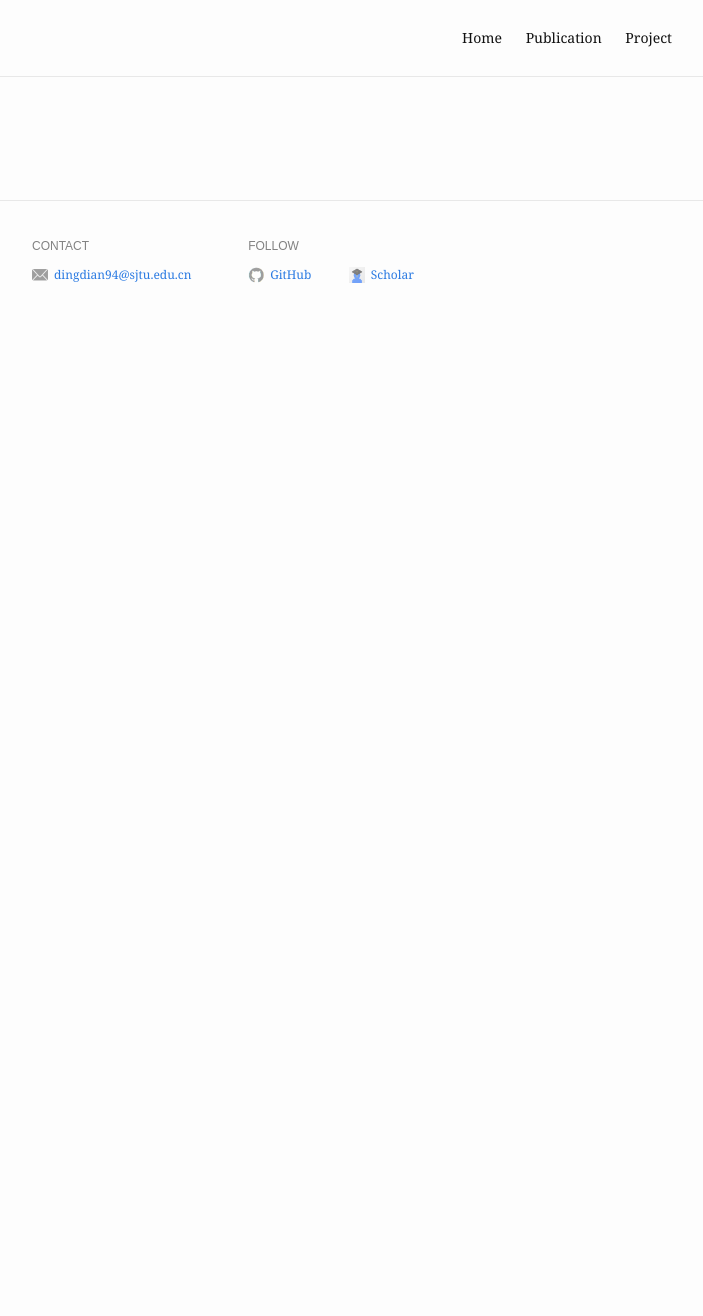
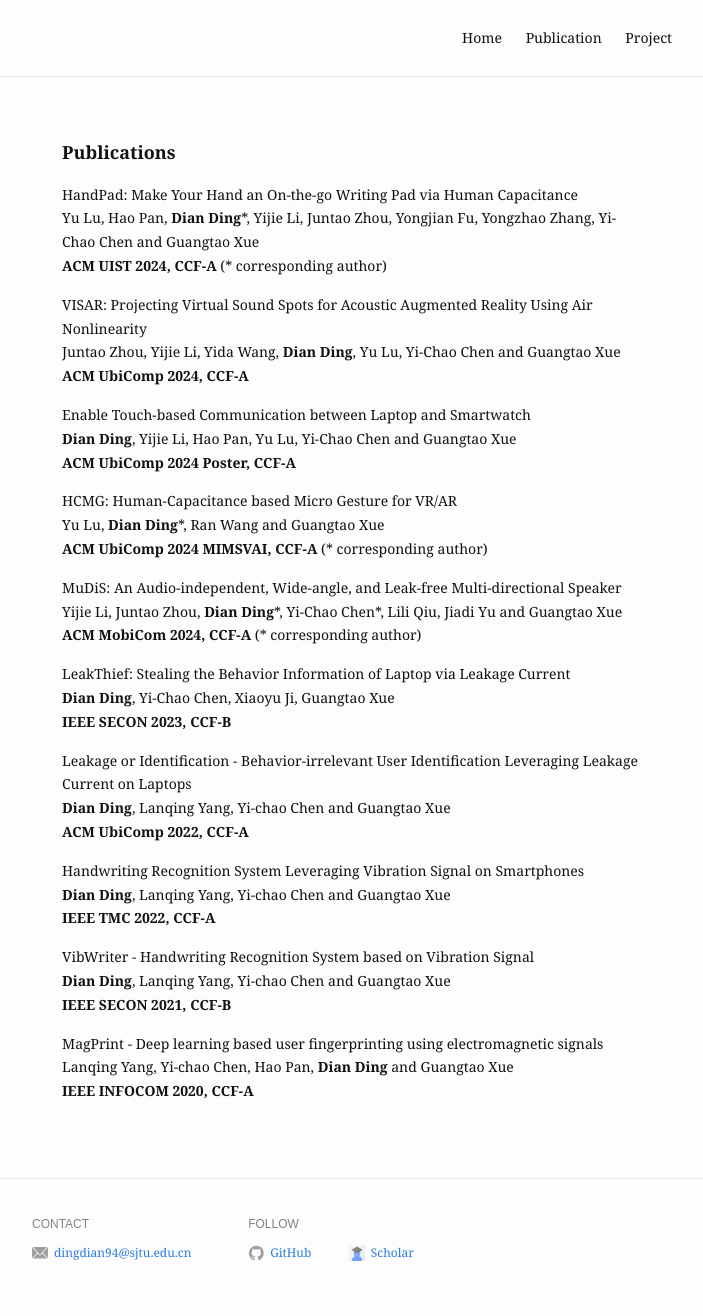
Before and after one commit to dianding0102/dian_web, a Jekyll site: the page built from publication.md, in a window 1280 px wide. Shown: the whole page, without its empty margins (288-991 px from the left). Built offline with Jekyll 4.4.1, drawn with Linux system fonts in a browser that asks for light colours; our own code applies the rules of GitHub Pages for plain Markdown files; before the commit the page ends 900 px from its top, so only the background shows below that.

Commit message:
Update publication.md

```diff
--- a/publication.md
+++ b/publication.md
@@ -1,37 +1,60 @@
----
-layout: work
-title: Publication
-slug: /work
-sjtu_picture:
-  src: /assets/img/title.png
-  alt: website picture
-items:
-  - title: IEEE SECON 2023 (CCF B)
-    image:
-      src: /assets/img/work/secon.png
-    description: LeakThief: Stealing the Behavior Information of Laptop via Leakage Current - Dian Ding, Yi-Chao Chen, Xiaoyu Ji, Guangtao Xue
+ <div class="page-content">
+      <div class="wrapper">
+        <div class="home">
 
-  - title: ACM IMWUT 2021 (CCF A)
-    image:
-      src: /assets/img/work/ubicomp.png
-    description: Leakage or Identification - Behavior-irrelevant User Identification Leveraging Leakage Current on Laptops - Dian Ding, Lanqing Yang, Yi-chao Chen and Guangtao Xue
-
-  - title: IEEE SECON 2021 (CCF B)
-    image:
-      src: /assets/img/work/secon.png
-    description: VibWriter - Handwriting Recognition System based on Vibration Signal - Dian Ding, Lanqing Yang, Yi-chao Chen and Guangtao Xue
-
-  - title: IEEE TMC 2022 (CCF A)
-    image:
-      src: /assets/img/work/tmc.png
-    description: Handwriting Recognition System Leveraging Vibration Signal on Smartphones - Dian Ding, Lanqing Yang, Yi-chao Chen and Guangtao Xue
-
-  - title: IEEE INFOCOM 2020 (CCF A)
-    image:
-      src: /assets/img/work/infocom.png
-    description: MagPrint - Deep learning based user fingerprinting using electromagnetic signals - Lanqing Yang, Yi-chao Chen, Hao Pan, Dian Ding and Guangtao Xue
-
----
-
-<br />
-<br />
+        <p>
+        <font size=4><b>Publications</b></font>
+        </p>
+            <p>
+            HandPad: Make Your Hand an On-the-go Writing Pad via Human Capacitance<br>
+            Yu Lu, Hao Pan, <b>Dian Ding</b>*, Yijie Li, Juntao Zhou, Yongjian Fu, Yongzhao Zhang, Yi-Chao Chen and Guangtao Xue<br>
+            <b>ACM UIST 2024, CCF-A</b> (* corresponding author)
+          </p>
+          <p>
+            VISAR: Projecting Virtual Sound Spots for Acoustic Augmented Reality Using Air Nonlinearity<br>
+            Juntao Zhou, Yijie Li, Yida Wang, <b>Dian Ding</b>, Yu Lu, Yi-Chao Chen and Guangtao Xue<br>
+            <b>ACM UbiComp 2024, CCF-A</b>
+          </p>
+          <p>
+            Enable Touch-based Communication between Laptop and Smartwatch<br>
+            <b>Dian Ding</b>, Yijie Li, Hao Pan, Yu Lu, Yi-Chao Chen and Guangtao Xue<br>
+            <b>ACM UbiComp 2024 Poster, CCF-A</b>
+          </p>
+          <p>
+            HCMG: Human-Capacitance based Micro Gesture for VR/AR<br>
+            Yu Lu, <b>Dian Ding</b>*, Ran Wang and Guangtao Xue<br>
+            <b>ACM UbiComp 2024 MIMSVAI, CCF-A</b> (* corresponding author)
+          </p>
+          <p>
+            MuDiS: An Audio-independent, Wide-angle, and Leak-free Multi-directional Speaker <br>
+            Yijie Li, Juntao Zhou, <b>Dian Ding</b>*, Yi-Chao Chen*, Lili Qiu, Jiadi Yu and Guangtao Xue<br>
+            <b>ACM MobiCom 2024, CCF-A</b> (* corresponding author)
+          </p>
+          <p>
+            LeakThief: Stealing the Behavior Information of Laptop via Leakage Current <br>
+            <b>Dian Ding</b>, Yi-Chao Chen, Xiaoyu Ji, Guangtao Xue<br>
+            <b>IEEE SECON 2023, CCF-B</b>
+          </p>
+          <p>
+            Leakage or Identification - Behavior-irrelevant User Identification Leveraging Leakage Current on Laptops <br>
+            <b>Dian Ding</b>, Lanqing Yang, Yi-chao Chen and Guangtao Xue<br>
+            <b>ACM UbiComp 2022, CCF-A</b>
+          </p>
+          <p>
+            Handwriting Recognition System Leveraging Vibration Signal on Smartphones <br>
+            <b>Dian Ding</b>, Lanqing Yang, Yi-chao Chen and Guangtao Xue<br>
+            <b>IEEE TMC 2022, CCF-A</b>
+          </p>
+          <p>
+            VibWriter - Handwriting Recognition System based on Vibration Signal <br>
+            <b>Dian Ding</b>, Lanqing Yang, Yi-chao Chen and Guangtao Xue<br>
+            <b>IEEE SECON 2021, CCF-B</b>
+          </p>
+          <p>
+            MagPrint - Deep learning based user fingerprinting using electromagnetic signals <br>
+            Lanqing Yang, Yi-chao Chen, Hao Pan, <b>Dian Ding</b> and Guangtao Xue<br>
+            <b>IEEE INFOCOM 2020, CCF-A</b>
+          </p>
+        </div>
+      </div>
+    </div>
```
